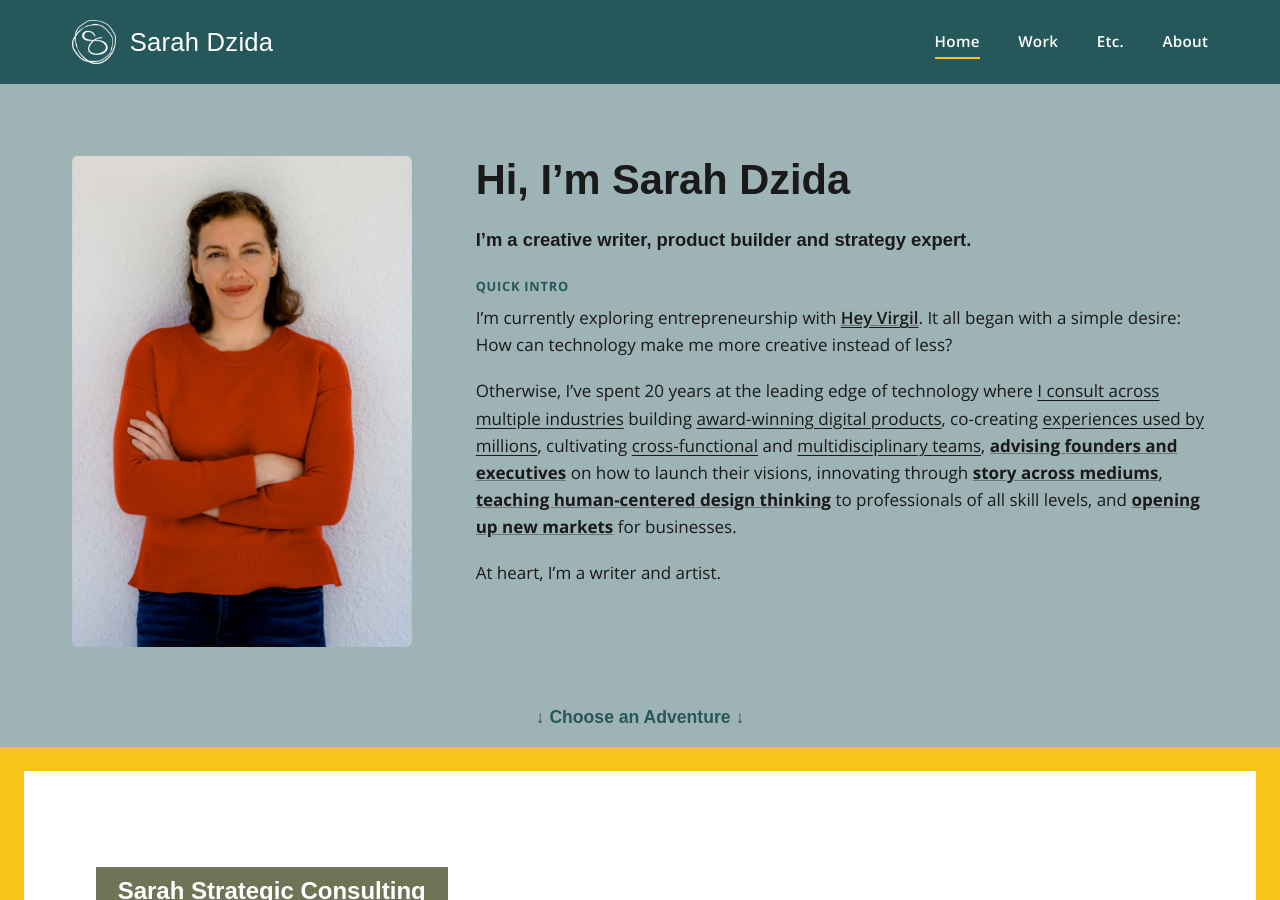
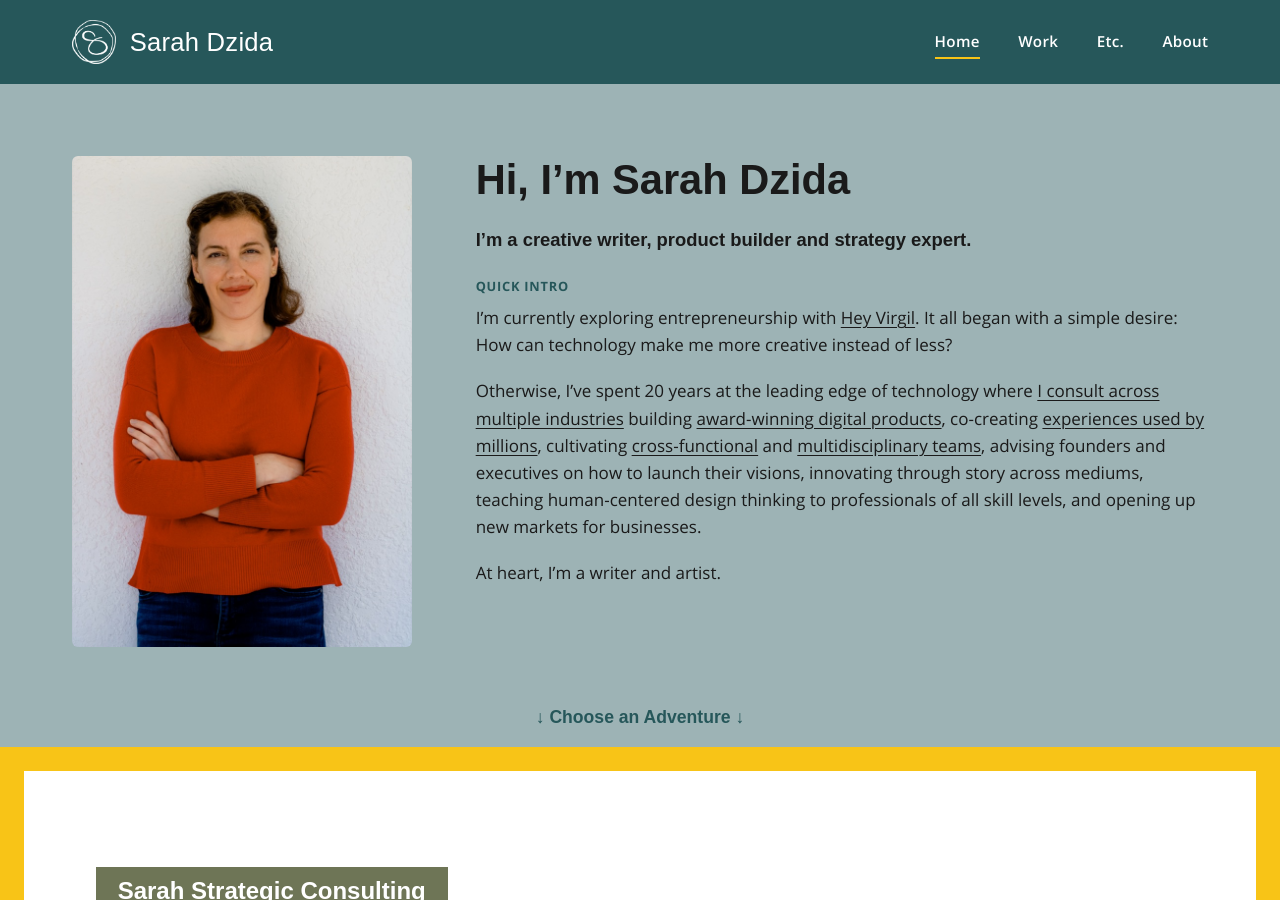
Before and after one commit to esdeezee/sarah-dzida, a Jekyll site: the page built from index.html, in a window 1280 px wide and 900 px high. Built offline with Jekyll 4.4.1, drawn with Linux system fonts in a browser that asks for light colours; some web fonts are replaced.

Commit message:
Content/link fixes from QA pass
- Hey Virgil link matches other inline body links (was bold + a
  different link class) and now opens in a new tab like every other
  external link
- Dropped bold on the 4 hero phrases that don't have case studies yet
  (advising founders, story across mediums, human-centered design
  thinking, opening new markets) so only genuinely clickable phrases
  read as bold in that paragraph
- dthroughz.com link now points to the actual active Substack
- Work index: replaced the placeholder quote-band testimonial with a
  real one (Tico Clark, CoreLogic)
- KidHQ: swapped the Concept->Launch video embed to the correct Vimeo ID

```diff
--- a/_case_studies/kidhq.html
+++ b/_case_studies/kidhq.html
@@ -36,7 +36,7 @@
       </figure>
   - note: "Take a look at all the sizzle reel! It&rsquo;s short, but it will give you a taste of what we built!"
     visual: |
-      <iframe class="case-video" src="https://player.vimeo.com/video/920794739" title="KidHQ sizzle reel" allow="autoplay; fullscreen; picture-in-picture" allowfullscreen loading="lazy"></iframe>
+      <iframe class="case-video" src="https://player.vimeo.com/video/400682156" title="KidHQ sizzle reel" allow="autoplay; fullscreen; picture-in-picture" allowfullscreen loading="lazy"></iframe>
 press:
   - text: "Wall Street Journal"
     url: "https://www.wsj.com/articles/walmart-and-mattel-lease-floors-in-a-virtual-toy-store-run-on-interactive-video-11571241770"
--- a/index.html
+++ b/index.html
@@ -14,8 +14,8 @@
         <p class="hero__tagline">I&rsquo;m a creative writer, product builder and strategy expert.</p>
 
         <p class="hero__intro-label">Quick Intro</p>
-        <p>I&rsquo;m currently exploring entrepreneurship with <strong><a href="https://heyvirgil.com" class="text-link">Hey Virgil</a></strong>. It all began with a simple desire: How can technology make me more creative instead of less?</p>
-        <p>Otherwise, I&rsquo;ve spent 20 years at the leading edge of technology where <a class="inline-link" href="work/index.html">I consult across multiple industries</a> building <a class="inline-link" href="etc.html">award-winning digital products</a>, co-creating <a class="inline-link" href="work/kidhq.html">experiences used by millions</a>, cultivating <a class="inline-link" href="work/see-lexus.html">cross-functional</a> and <a class="inline-link" href="work/travis-county.html">multidisciplinary teams</a>, <strong>advising founders and executives</strong> on how to launch their visions, innovating through <strong>story across mediums</strong>, <strong>teaching human-centered design thinking</strong> to professionals of all skill levels, and <strong>opening up new markets</strong> for businesses.</p>
+        <p>I&rsquo;m currently exploring entrepreneurship with <a href="https://heyvirgil.com" class="inline-link" target="_blank" rel="noopener">Hey Virgil</a>. It all began with a simple desire: How can technology make me more creative instead of less?</p>
+        <p>Otherwise, I&rsquo;ve spent 20 years at the leading edge of technology where <a class="inline-link" href="work/index.html">I consult across multiple industries</a> building <a class="inline-link" href="etc.html">award-winning digital products</a>, co-creating <a class="inline-link" href="work/kidhq.html">experiences used by millions</a>, cultivating <a class="inline-link" href="work/see-lexus.html">cross-functional</a> and <a class="inline-link" href="work/travis-county.html">multidisciplinary teams</a>, advising founders and executives on how to launch their visions, innovating through story across mediums, teaching human-centered design thinking to professionals of all skill levels, and opening up new markets for businesses.</p>
         <p>At heart, I&rsquo;m a writer and artist.</p>
       </div>
     </div>
@@ -85,7 +85,7 @@
       <h2 class="adventure__label">Writer &amp; Artist</h2>
       <p>I zigzag across genres, mediums, and styles. I just love exploring the world through language and art in unexpected ways. This generally happens no matter what I do anyway; I always find the opportunity.</p>
       <p><strong>If you like raw and polish creative thinking &hellip;</strong></p>
-      <a class="adventure__link" href="https://dthroughz.com" target="_blank" rel="noopener">Visit dthroughz.com</a>
+      <a class="adventure__link" href="https://dthroughz.substack.com/" target="_blank" rel="noopener">Visit dthroughz.com</a>
       <div class="testimonial-carousel">
         <button class="testimonial-arrow prev" type="button" aria-label="Previous testimonial">
           <svg viewBox="0 0 24 24" fill="none" stroke="currentColor" stroke-width="2" aria-hidden="true"><path d="M15 18l-6-6 6-6"/></svg>
--- a/work/index.html
+++ b/work/index.html
@@ -33,8 +33,8 @@
   <section class="quote-band quote-band--teal">
     <div class="container">
       <blockquote class="quote-band__card">
-        <p>&ldquo;PLACEHOLDER QUOTE &mdash; REPLACE ME, SARAH.&rdquo;</p>
-        <cite><span class="cite-name">Fakey McFakerson</span> <span class="cite-role">&middot; VP of Placeholder &middot; NOT A REAL COMPANY</span></cite>
+        <p>&ldquo;I valued Sarah&rsquo;s leadership, organization, communication and ability to wrangle the team around a plan with a smile.&rdquo;</p>
+        <cite><span class="cite-name">Tico Clark</span> <span class="cite-role">&middot; Web Operations Manager &middot; CoreLogic</span></cite>
       </blockquote>
     </div>
   </section>
```
